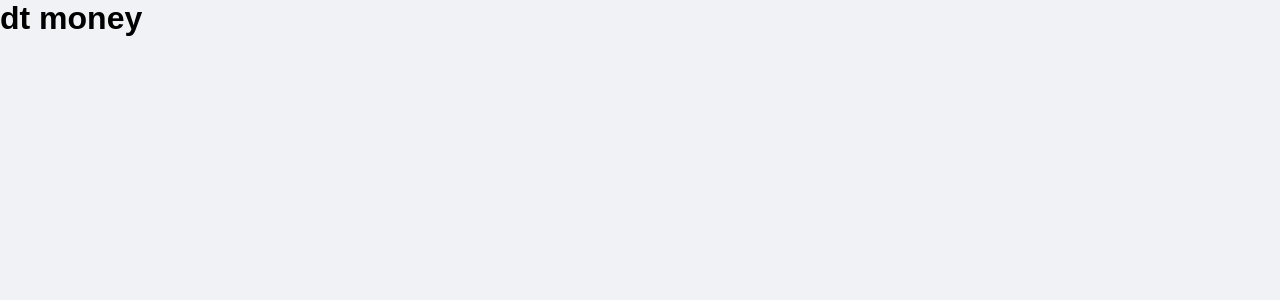
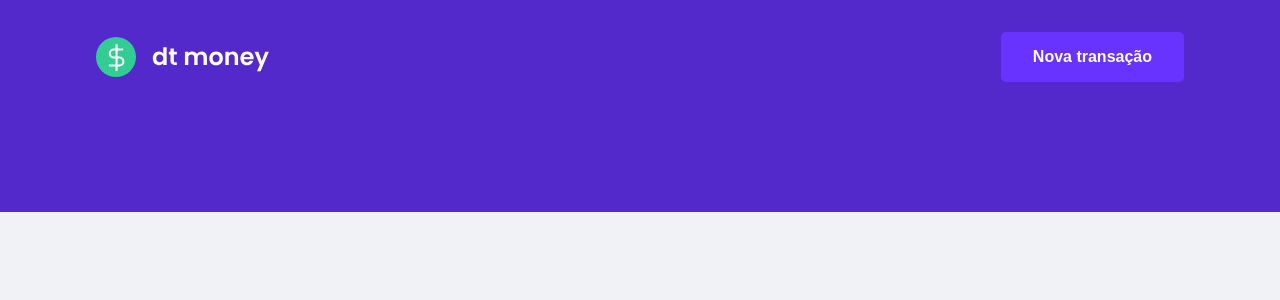
Before and after one commit to GKoefender/dtmoney, a React (Create React App) app: page / in a window 1280 px wide. Shown: the top 300 px of the page. Built offline with nearby package versions, Linux system fonts and the light colour scheme.

Commit message:
header component

```diff
--- a/src/App.tsx
+++ b/src/App.tsx
@@ -1,9 +1,10 @@
 import { GlobalStyle } from './styles/global'
+import { Header } from './components/Header'
 
 function App () {
   return (
     <>
-      <h1>dt money</h1>
+      <Header />
       <GlobalStyle />
     </>
   )
--- /dev/null
+++ b/src/components/Header/index.tsx
@@ -0,0 +1,16 @@
+import { Container, Content } from './styles'
+
+import logo from '../../assets/logo.svg'
+
+function Header () {
+  return (
+    <Container>
+      <Content>
+        <img src={logo}></img>
+        <button type="button">Nova transação</button>
+      </Content>
+    </Container>
+  )
+}
+
+export { Header }
--- /dev/null
+++ b/src/components/Header/styles.ts
@@ -0,0 +1,34 @@
+import styled from 'styled-components'
+
+const Container = styled.header`
+  background: var(--blue);
+  height: 212px;
+`
+
+const Content = styled.div`
+  max-width: 1120px;
+  margin: 0 auto;
+
+  display: flex;
+  align-items: center;
+  justify-content: space-between;
+
+  padding: 2rem 1rem 12rem;
+
+  button {
+    font-size: 1rem;
+    padding: 1rem 2rem;
+    background: var(--blue-light);
+    border: none;
+    border-radius: 5px;
+    color: var(--shape);
+    font-weight: bold;
+
+    transition: 0.3s filter;
+    &:hover {
+      filter: brightness(90%);
+    }
+  }
+`
+
+export { Container, Content }
```
